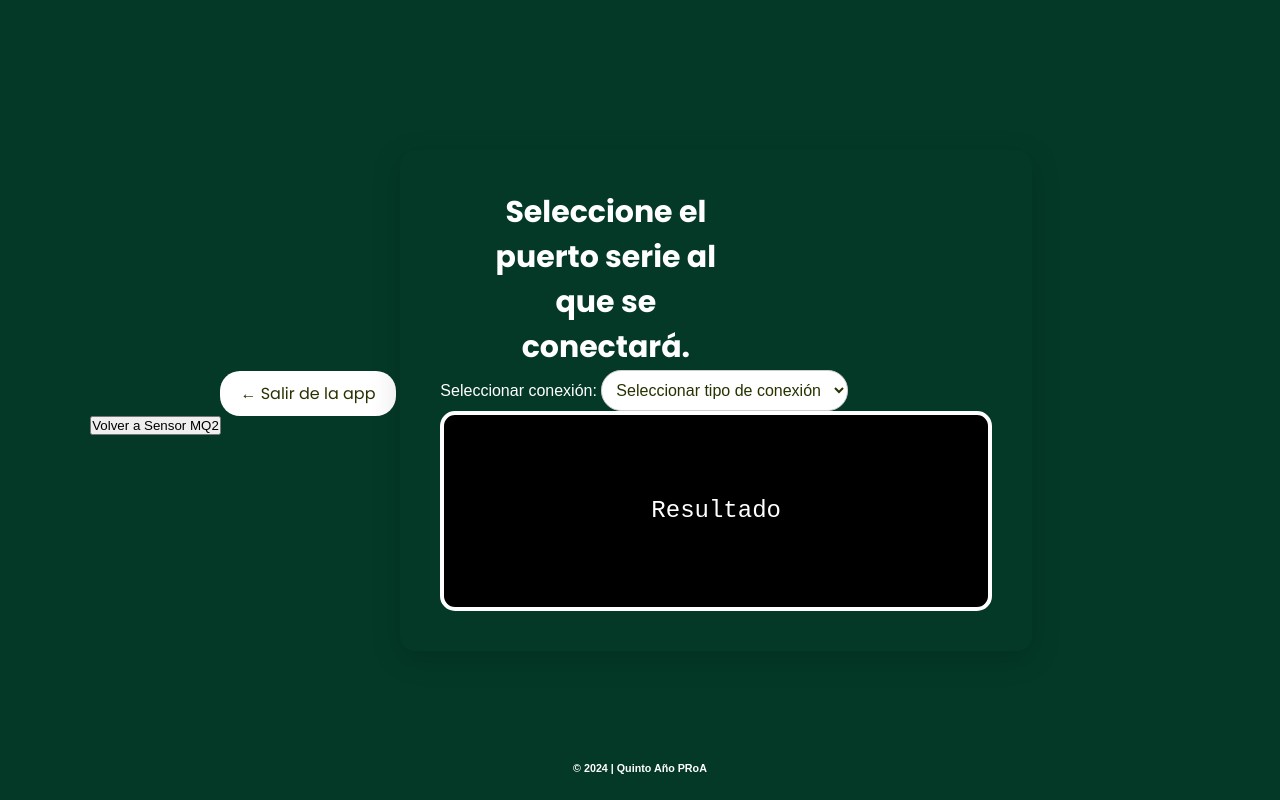
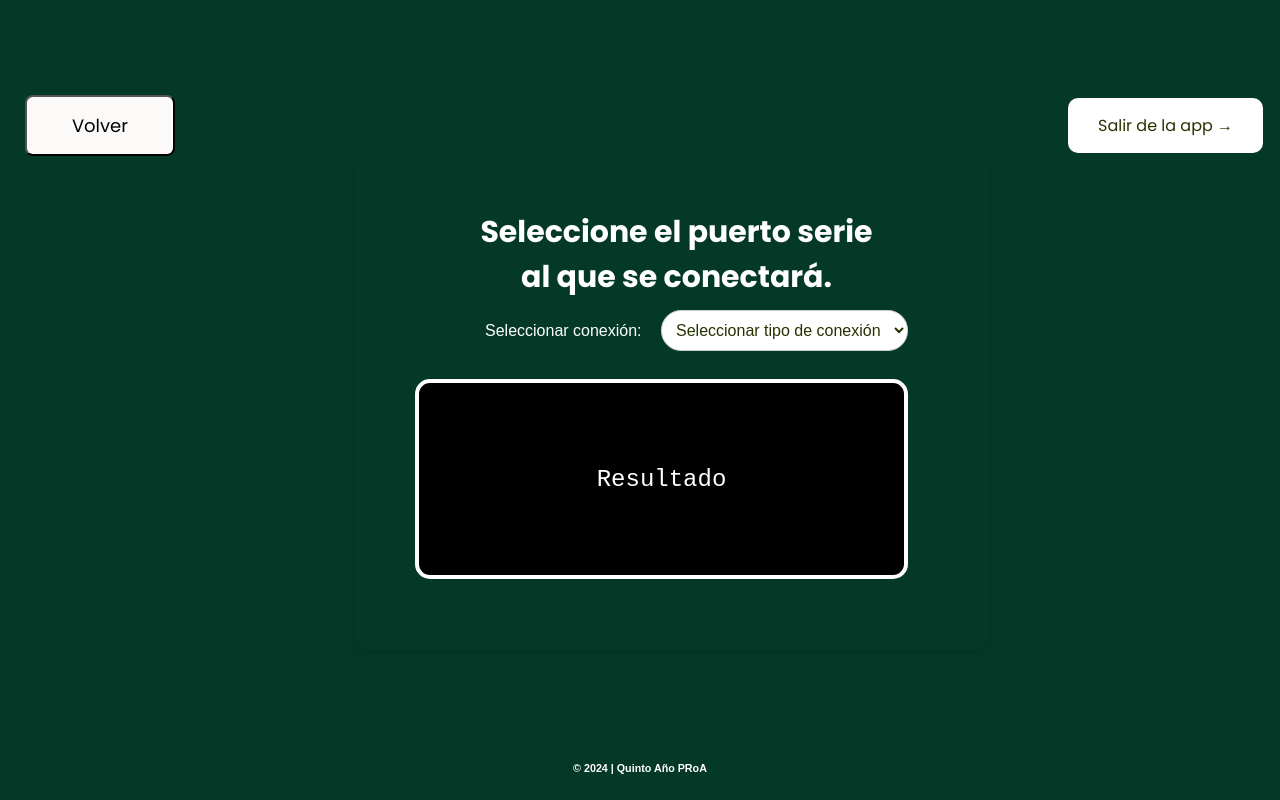
Before and after one commit to indridd20/Interfaz-para-la-Visualizaci-n-de-Datos-del-Sensor-MQ2, a plain HTML site: page interfaz.html in a window 1280 px wide. Drawn offline with Linux system fonts and the light colour scheme.

Commit message:
nuevas modificaciones

```diff
--- a/css/style.css
+++ b/css/style.css
@@ -35,8 +35,8 @@ footer {
 
 h2{
     text-align: center;
-    margin-left: 10%;
-    margin-right: 50%;
+    margin-left: 40px;
+    margin-right: 10px;
     font-size: 30px;
     font-family:  'Poppins', sans-serif;
 }
@@ -87,6 +87,20 @@ h2{
 
 }
 
+
+
+#botonvolver2{
+    background-color: #fcf9f9;
+    color: rgb(0, 0, 0);
+    font-family:  'Poppins', sans-serif;
+    padding: 15px 45px;
+    font-size: 18px;
+    border-radius: 8px;
+    margin-bottom: 550px;
+    margin-left: 8px;
+    margin-right: 180px;
+}
+
 #botonComenzar {
     text-decoration: none;
     text-align: center;
@@ -106,18 +120,22 @@ h2{
     background-color: white;
     color: #263300;
     border: none;
-    border-radius: 20px;
-    padding: 10px 20px;
+    border-radius: 10px;
+    padding: 15px 30px;
     font-size: 16px;
-    cursor: pointer;
-    text-decoration: none;
     text-align: center;
-    font-family:  Poppins, sans-serif;
-    margin-left: 42% ;
-    margin-top: 2%;
+    font-family:  'Poppins', sans-serif;
+    margin-bottom: 550px;
+    margin-left: 80px;
+
 }
 
+#configuracion{
+    margin-top: 10px;
+    margin-left:70px;
+}
 #connectDropdown {
+    margin-top: 10px;
     background-color: white; /* Fondo blanco */
     color: #263300; /* Color del texto */
     border: 1px solid #ccc; /* Borde gris claro */
@@ -126,7 +144,12 @@ h2{
     font-size: 16px; /* Tamaño de la fuente */
     cursor: pointer; /* Cambia el cursor al pasar por encima */
     transition: border-color 0.3s; /* Efecto de transición */
+    margin-bottom: 8px;
+    margin-left: 15px;
+
 }
+
+
 
 #connectDropdown:hover {
     border-color: #263300; /* Cambia el borde al pasar el mouse */
@@ -141,10 +164,12 @@ h2{
     display: flex;
     background-color: #043927;
     border-radius: 15px;
-    padding: 40px;
-    width: 80%;
-    max-width: 1400px;
-    box-shadow: 0 8px 30px rgba(0, 0, 0, 0.15);
+    padding: 60px;
+    width: 100%;
+    max-width: 1000px;
+    height: 500px;
+    box-shadow: 0 4px 8px rgba(0, 0, 0, 0.1);
+    margin-right: 20px;
 }
 
 .left-section {
@@ -189,6 +214,7 @@ h2{
     justify-content: center;
     align-items: center;
     border: 4px solid white;
+    margin-top: 20px;
 }
 
 .result-box p {
--- a/interfaz.html
+++ b/interfaz.html
@@ -8,19 +8,17 @@
     <link href="https://fonts.googleapis.com/css2?family=Poppins:wght@400;700&display=swap" rel="stylesheet">
 </head>
 <body>
-    <header>
-        <a href="index.html"><button id="botonSalir">← Salir de la app</button></a>
-        <!--<button id="connectButton" type="submit">Conectar dispositivo</button>-->
-        <a href="sensor.html"><button>Volver a Sensor MQ2</button></a>
-    </header>
+    <a href="sensor.html"><button id="botonvolver2">Volver</button></a>
+    <!--<button id="connectButton" type="submit">Conectar dispositivo</button>-->
+
 
     <main>
         <section class="main-container">
             <section>
-                <h2>Seleccione el puerto serie al que se conectará.</h2>
-                <label for="connectDropdown">Seleccionar conexión:</label>
+                <h2 >Seleccione el puerto serie <br> al que se conectará.</h2>
+                <label for="connectDropdown" id="configuracion">Seleccionar conexión:</label>
                 <select id="connectDropdown">
-                <option value="">Seleccionar tipo de conexión</option>
+                <option value="" disabled selected>Seleccionar tipo de conexión</option>
                 <option value="bluetooth">Bluetooth</option>
                 <option value="wifi">WiFi</option>
                 <option value="usb">USB</option>
@@ -31,7 +29,11 @@
                 </section>
             </section>
         </section>
+
     </main>
+
+
+    <a href="index.html"><button id="botonSalir"onclick="goHome();" >Salir de la app →</button></a>
     <footer>
         <h6>© 2024  | Quinto Año PRoA</h6>
     </footer>
```
